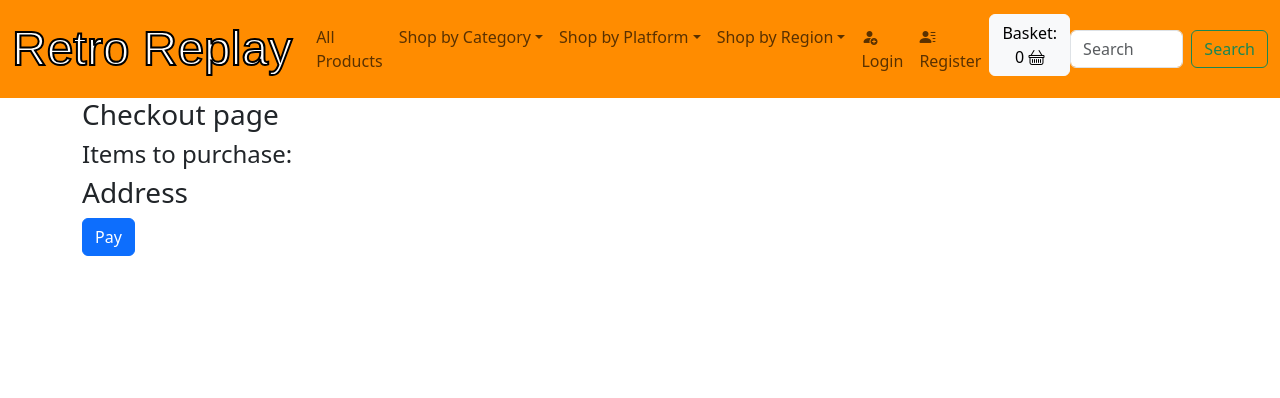
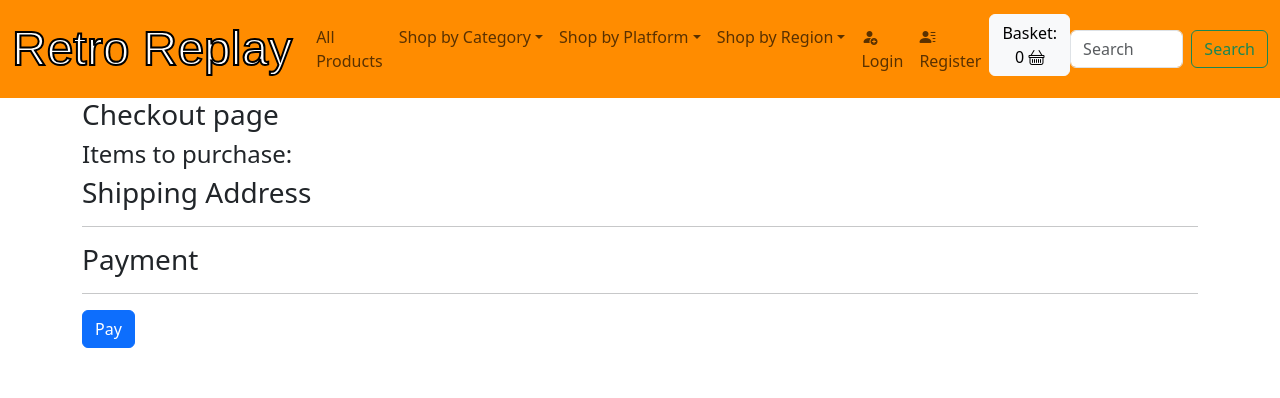
Before and after one commit to jts272/pp5-retro-replay, a Django app: template payments/templates/payments/payments.html in a window 1280 px wide. Shown: the top 398 px of the page. Run offline with Django 3.2, Linux system fonts and the light colour scheme; the template is opened without the code that fills it, so the values that code supplies are empty; some libraries are stand-ins or nearby versions; some web fonts are replaced.

Commit message:
feat: render payment element at checkout with client secret

```diff
--- a/payments/templates/payments/payments.html
+++ b/payments/templates/payments/payments.html
@@ -19,17 +19,23 @@
   </div>
   <div>
     <form id="address-form">
-      <h3>Address</h3>
+      <h3>Shipping Address</h3>
       <div id="address-element">
         <!-- Elements will create form elements here -->
       </div>
+      <hr />
+      <h3>Payment</h3>
+      <div id="payment-element">
+        <!--Stripe.js injects the Payment Element-->
+      </div>
+      <hr />
       <button type="submit" class="btn btn-primary" id="pay-btn" data-stripe-client-secret={{ client_secret }}>Pay
       </button>
     </form>
   </div>
 {% endblock content %}
 {% block additional_scripts %}
-  <script>const CSRF_TOKEN = {{ csrf_token }}</script>
+  <script>const CSRF_TOKEN = "{{ csrf_token }}"</script>
   <script src="https://js.stripe.com/v3/"></script>
   <script src="{% static 'js/checkout.js' %}"></script>
 {% endblock additional_scripts %}
--- a/static/js/checkout.js
+++ b/static/js/checkout.js
@@ -2,17 +2,22 @@ const stripe = Stripe(
   "pk_test_51NMu8PEPb8OObKzZJEtyxn1AEAmJVbitHxGiYBMIOoVDEHgedK0qnuQexEHWPB3kbmS5C66CWj9uNtQCQRdTq9Px00oxNbOOdG"
 );
 
-const options = {
-  // Fully customizable with appearance API.
-  appearance: {
-    /* ... */
-  },
-};
+const payBtn = document.getElementById("pay-btn");
+const clientSecret = payBtn.getAttribute("data-stripe-client-secret");
+console.log(clientSecret);
 
-// Only need to create this if no elements group exist yet.
-// Create a new Elements instance if needed, passing the
-// optional appearance object.
-const elements = stripe.elements(options);
+const elements = stripe.elements({ clientSecret: clientSecret });
+
+// const options = {
+//   // Fully customizable with appearance API.
+//   appearance: {
+//     /* ... */
+//   },
+// };
+
+// // Only need to create this if no elements group exist yet.
+// // Create a new Elements instance if needed, passing the
+// // optional appearance object.
 
 // Create and mount the Address Element in shipping mode
 const addressElement = elements.create("address", {
@@ -30,5 +35,9 @@ addressElement.on("change", (event) => {
   }
 });
 
-const payBtn = document.getElementById("pay-btn");
-const clientSecret = payBtn.getAttribute("data-stripe-client-secret");
+const paymentElement = elements.create("payment");
+paymentElement.mount("#payment-element");
+
+paymentElement.on("change", (event) => {
+  console.log(event);
+});
```
